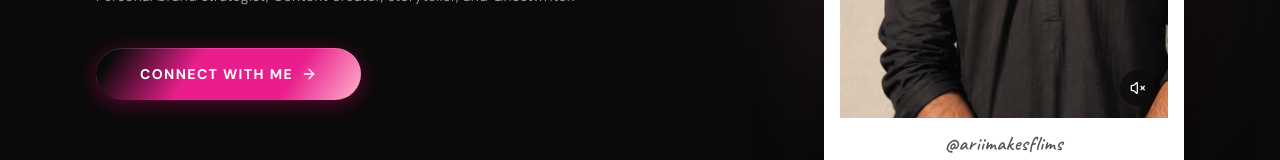
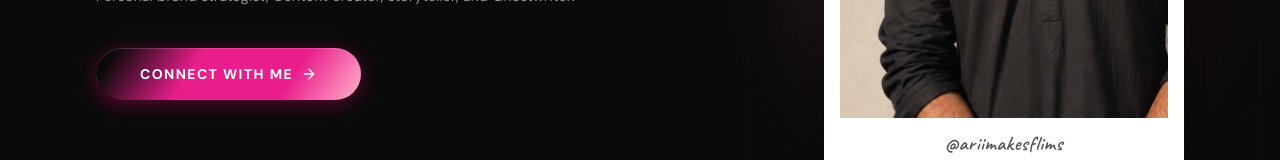
Before and after one commit to evanbose7/kamna-portfolio, a React (Vite) app: page / in a window 1280 px wide. Shown: the part 554-714 px from the top of the page. Built offline with nearby package versions, Linux system fonts and the light colour scheme; a web font is replaced by a local one.

Commit message:
remove-mute-symbol-from-hero-portrait-and-remove-free-resource-section

```diff
--- a/src/App.jsx
+++ b/src/App.jsx
@@ -9,7 +9,6 @@ import Hero from './components/Hero';
 import InstagramSection from './components/InstagramSection';
 import AboutSection from './components/AboutSection';
 import BrandCollaborationsSection from './components/BrandCollaborationsSection';
-import FreeResourceSection from './components/FreeResourceSection';
 import YouTubeSection from './components/YouTubeSection';
 import PdfModal from './components/PdfModal';
 import TestimonialsSection from './components/TestimonialsSection';
@@ -59,9 +58,9 @@ export default function App() {
       <Navbar onOpenPdfModal={() => setIsPdfModalOpen(true)} />
 
       {/* Hero Section */}
-      <Hero onOpenPdfModal={() => setIsPdfModalOpen(true)} />
+      <Hero />
 
-      {/* Instagram 3D Fan Deck Section (In place of LinkedIn Section) */}
+      {/* Instagram 3D Fan Deck Section */}
       <InstagramSection />
 
       {/* About Section */}
@@ -69,9 +68,6 @@ export default function App() {
 
       {/* Brand Collaborations Section */}
       <BrandCollaborationsSection />
-
-      {/* Free Resource PDF Section */}
-      <FreeResourceSection onOpenPdfModal={() => setIsPdfModalOpen(true)} />
 
       {/* 🍿 Netflix-Style YouTube Video Showcase Section */}
       <YouTubeSection />
--- a/src/components/Hero.jsx
+++ b/src/components/Hero.jsx
@@ -1,8 +1,7 @@
 import React, { useState } from 'react';
-import { Volume2, VolumeX, ArrowRight } from 'lucide-react';
+import { ArrowRight } from 'lucide-react';
 
-export default function Hero({ onOpenPdfModal }) {
-  const [isMuted, setIsMuted] = useState(true);
+export default function Hero() {
   const [isPortraitHovered, setIsPortraitHovered] = useState(false);
   const [isTapped, setIsTapped] = useState(false);
   const [hasTappedOnce, setHasTappedOnce] = useState(false);
@@ -100,7 +99,7 @@ export default function Hero({ onOpenPdfModal }) {
           </div>
         </div>
 
-        {/* Right Column: Polaroid Portrait Frame (Supports Image & Auto-Playing Video) */}
+        {/* Right Column: Polaroid Portrait Frame */}
         <div className="order-1 lg:order-2 flex flex-col items-center lg:items-end justify-center py-4">
 
           {/* Subtle Grey-White Surprise Hint Badge (Mobile ONLY, shown ONLY BEFORE first tap) */}
@@ -140,7 +139,7 @@ export default function Hero({ onOpenPdfModal }) {
                     poster="/assets/kamna-portrait.jpg"
                     autoPlay
                     loop
-                    muted={isMuted}
+                    muted
                     playsInline
                     className="w-full h-full object-cover object-center select-none"
                   />
@@ -151,19 +150,6 @@ export default function Hero({ onOpenPdfModal }) {
                     className="w-full h-full object-cover object-center select-none"
                   />
                 )}
-
-                {/* Audio/Video Mute Toggle Button */}
-                <button
-                  type="button"
-                  onClick={(e) => {
-                    e.stopPropagation();
-                    setIsMuted(!isMuted);
-                  }}
-                  aria-label="Toggle Mute"
-                  className="absolute bottom-3 right-3 z-10 flex h-9 w-9 items-center justify-center rounded-full bg-[#0A0A0A]/70 text-[#F5F0EB] backdrop-blur-md transition-colors hover:bg-[#0A0A0A]/90 cursor-pointer"
-                >
-                  {isMuted ? <VolumeX className="w-4 h-4" /> : <Volume2 className="w-4 h-4 text-[#E91E8C]" />}
-                </button>
               </div>
 
               {/* Handwritten Polaroid Caption */}
```
